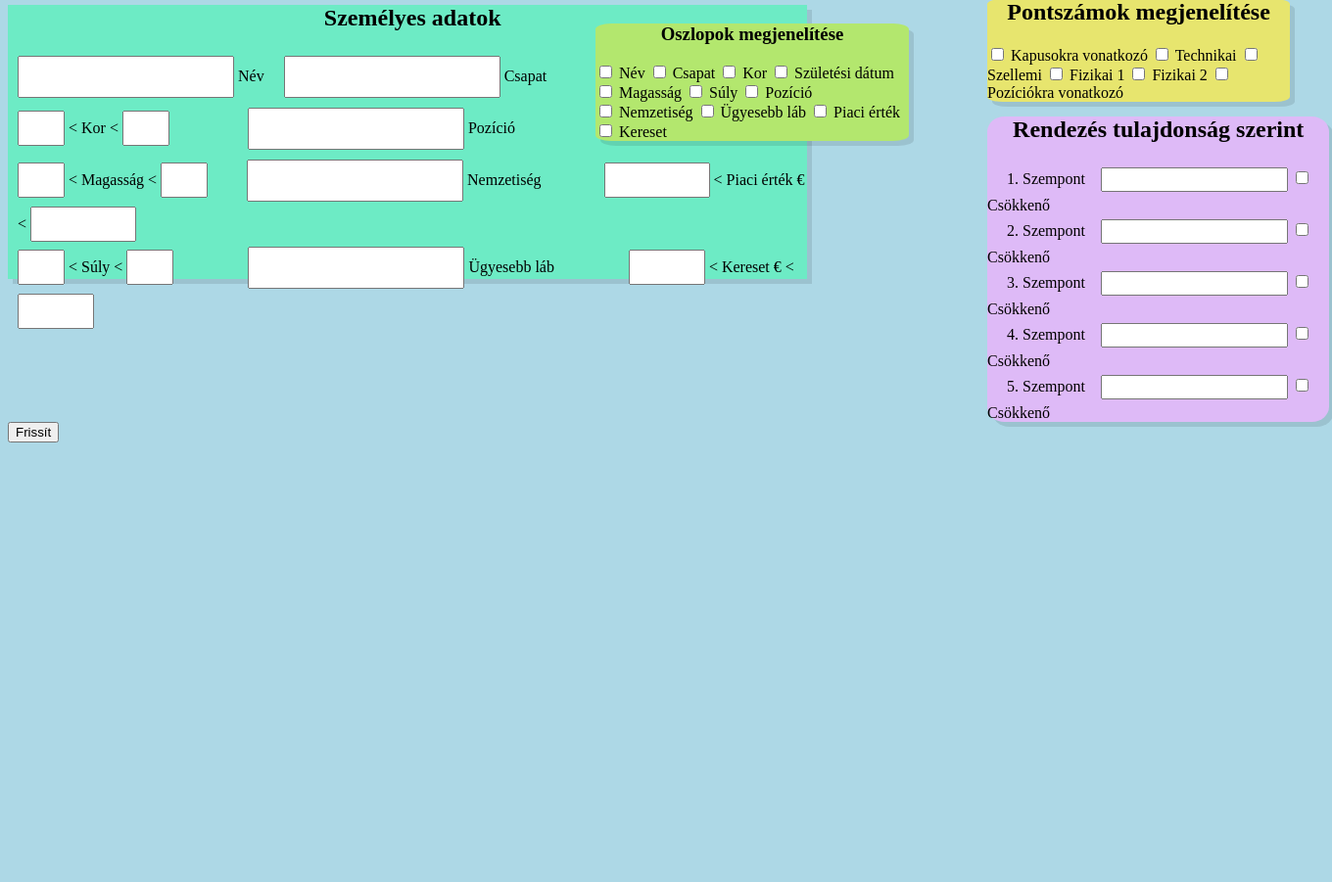
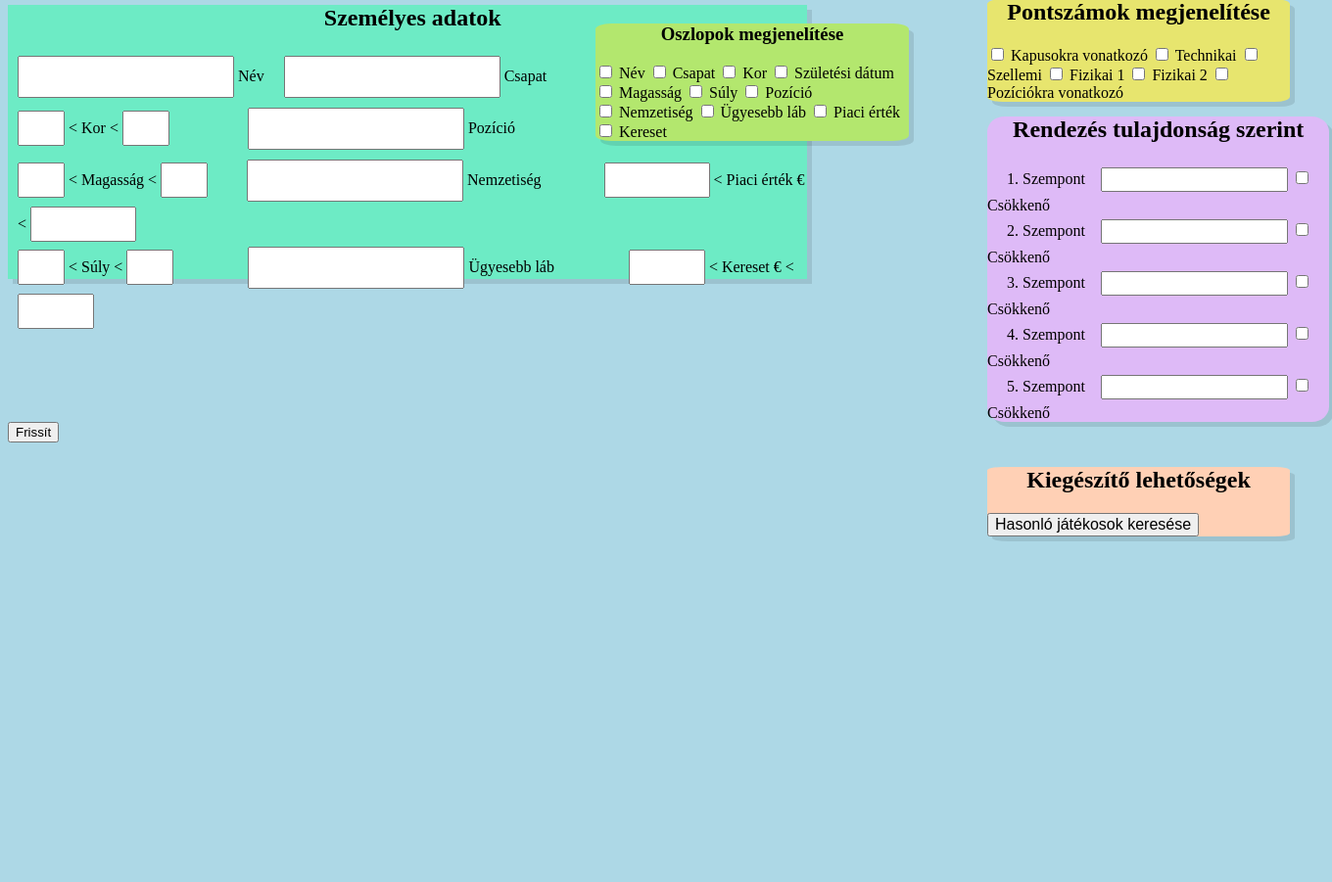
Before and after one commit to mZoltan05/MissingChainviaFootballManager, a Django app: template Szakdolgozat/Megvalósítás/Django/FMStats/templates/home.html in a window 1360 px wide. Shown: the part 15-916 px from the top of the page at 98% size. Before the commit the page ends 467 px from the top, so only its background shows below. Run offline with Django 4.2, Linux system fonts and the light colour scheme; the template is opened without the code that fills it, so the values that code supplies are empty.

Commit message:
első működő állapot

```diff
--- a/Szakdolgozat/Megvalósítás/Django/FMStats/home/Logic.py
+++ b/Szakdolgozat/Megvalósítás/Django/FMStats/home/Logic.py
@@ -96,6 +96,4 @@ class Logic:
                     orderByList['orderby'+str(i)][1] = 'desc'
             except:
                 orderByList['orderby'+str(i)][1] = 'asc'
-        s2_out = subprocess.check_output([sys.executable,"test.py",'10'])
-        print(s2_out)
         return orderByList
--- a/Szakdolgozat/Megvalósítás/Django/FMStats/home/PlayersInstance.py
+++ b/Szakdolgozat/Megvalósítás/Django/FMStats/home/PlayersInstance.py
@@ -12,6 +12,7 @@ class PlayersInstance:
     orderByString = ""
     wherestring = ""
     query = ""
+    playerid = 0
 
     def __init__(self,request):
         columns = ['name','club','age','born','height','weight','bestpos','nation','preferredfoot','value','wage','gk_properties','technical_properties','mental_properties','physical_properties_1','physical_properties_2','position_properties']
--- a/Szakdolgozat/Megvalósítás/Django/FMStats/home/urls.py
+++ b/Szakdolgozat/Megvalósítás/Django/FMStats/home/urls.py
@@ -8,6 +8,8 @@ urlpatterns = [
     #path('add',views.add, name='index')
     path('',views.home, name='home'),
     path(r'^clubwithchosen/(?P<chosenclub>)/$',views.clubwithchosen, name='clubwithchosen'),
+    path(r'^foundedplayers/(?P<playerid>)/$',views.foundedplayers, name='foundedplayers'),
+    path('findSimilarPlayersMode',views.findSimilarPlayersMode, name='findSimilarPlayersMode'),
     path('club',views.club, name='club')
 
 ]
--- a/Szakdolgozat/Megvalósítás/Django/FMStats/static/style.css
+++ b/Szakdolgozat/Megvalósítás/Django/FMStats/static/style.css
@@ -114,6 +114,15 @@ div{
   top: -445px;
 }
 
+.MachineLearningAlgorythms{
+  background-color: rgb(255, 208, 181);
+  text-align: left;
+  width: 23%;
+  position: relative;
+  left: 1000px;
+  top: -445px;
+}
+
 input[type=text] {
   padding: 12px 20px;
   margin: 5px 0;
--- a/Szakdolgozat/Megvalósítás/Django/FMStats/templates/home.html
+++ b/Szakdolgozat/Megvalósítás/Django/FMStats/templates/home.html
@@ -90,6 +90,8 @@
         <input type="checkbox" id="position_properties" name="position_properties" {% if column_visibilities.position_properties == True %} checked {% endif %}>
         <label for="position_properties"> Pozíciókra vonatkozó </label>
     </div>
+
+
 
     <div class="OrderByFields">
         <h2> Rendezés tulajdonság szerint </h2>
@@ -229,6 +231,12 @@
     </div>
     <input type="submit" value="Frissít" style="position: relative;top:-450px;">
 </form>
+<div class="MachineLearningAlgorythms">
+    <h2> Kiegészítő lehetőségek </h2>
+    <form action="{% url 'findSimilarPlayersMode' %}">
+        <input type="submit" value="Hasonló játékosok keresése" onclick="alert('Válasszon ki egy játékost a nevére való kattintással, és a rendszer hozzá hasonló játékosokat fog kilistázni.')" style="font-size: 16px;">
+    </form>
+</div>
   <table  class="styled-table">
     <thead>
         <tr class="header">
@@ -331,7 +339,8 @@
     <tbody>
         {% for p in players %}
         <tr>
-            {% if column_visibilities.name == True %} <td> {{ p.name }} </td>{% endif %}
+            {% if column_visibilities.name == True and isFindSimilarPlayersModeOn == True %} <td> <a  onclick="alert('A játékosok metalálása néhány másodpercbe telhet.')" href="{% url 'foundedplayers' playerid=p.playerid %}"> {{ p.name }} </a> </td>{% endif %}
+            {% if column_visibilities.name == True and isFindSimilarPlayersModeOn != True %} <td> {{ p.name }} </td>{% endif %}
             {% if column_visibilities.club == True %} <td><a href="{% url 'clubwithchosen' chosenclub=p.club %}"> {{ p.club }} </a> </td>{% endif %}
             {% if column_visibilities.age == True %} <td> {{ p.age }} </td>{% endif %}
             {% if column_visibilities.born == True %} <td> {{ p.born }} </td>{% endif %}
--- a/Szakdolgozat/Megvalósítás/ML/FindSimilarPlayer.py
+++ b/Szakdolgozat/Megvalósítás/ML/FindSimilarPlayer.py
@@ -7,8 +7,6 @@ from sklearn.preprocessing import StandardScaler
 
 
 def main(id):
-
-
 
     alchemyEngine = create_engine(Settings.dbConString, pool_recycle=3600);
     dbConnection = alchemyEngine.connect();
```
Also changed, not shown: Szakdolgozat/Megvalósítás/Django/FMStats/home/views.py (+18 -8 lines), Szakdolgozat/Megvalósítás/ML/test.py (deleted, +0 -10 lines), 1 other file.
